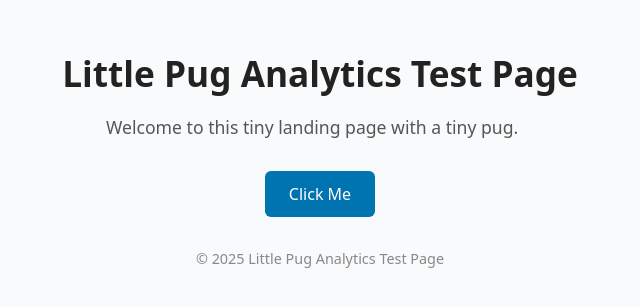
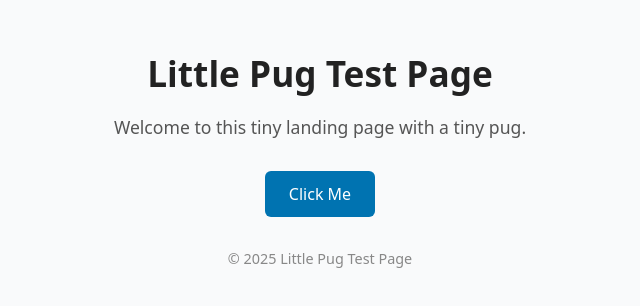
Before and after one commit to sonnyhughes/little-pug, a plain HTML site: page index.html in a window 1280 px wide. Shown: the part 380-686 px from the top of the page, without its empty margins (320-960 px from the left). Drawn offline with Linux system fonts and the light colour scheme.

Commit message:
Updates index.html title copy

```diff
--- a/index.html
+++ b/index.html
@@ -12,7 +12,7 @@
     // Push initial pageview event
     window.dataLayer.push({
       event: 'page_load',
-      page_name: 'Little Pug Analytics Test Page'
+      page_name: 'Little Pug Test Page'
     });
   </script>
 
@@ -93,13 +93,13 @@
 
   <main>
     <img src="https://www.akc.org/wp-content/uploads/2017/11/Pug-puppy-standing-in-profile-on-a-white-background.jpg" alt="Little Pug" />
-    <h1>Little Pug Analytics Test Page</h1>
+    <h1>Little Pug Test Page</h1>
     <p>Welcome to this tiny landing page with a tiny pug.</p>
     <a href="#" id="testButton" class="button">Click Me</a>
   </main>
 
   <footer>
-    © <span id="year"></span> Little Pug Analytics Test Page
+    © <span id="year"></span> Little Pug Test Page
   </footer>
 
   <script>
```
